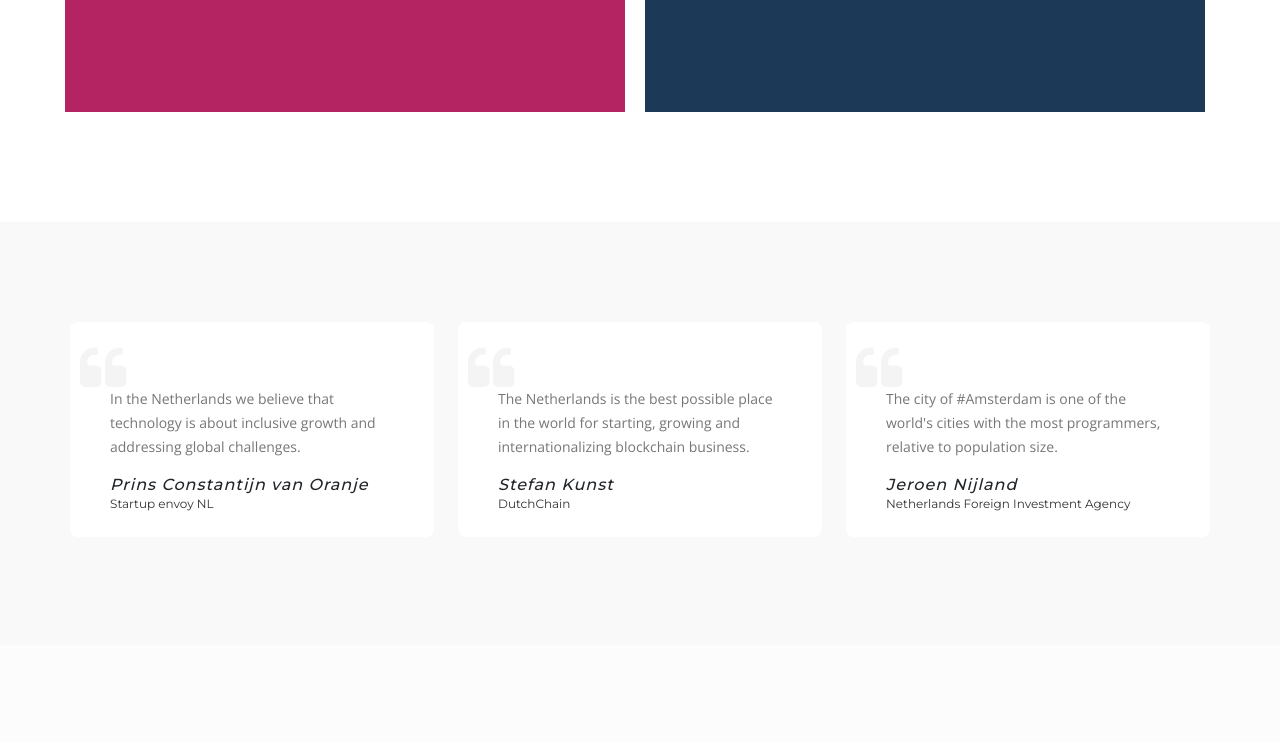
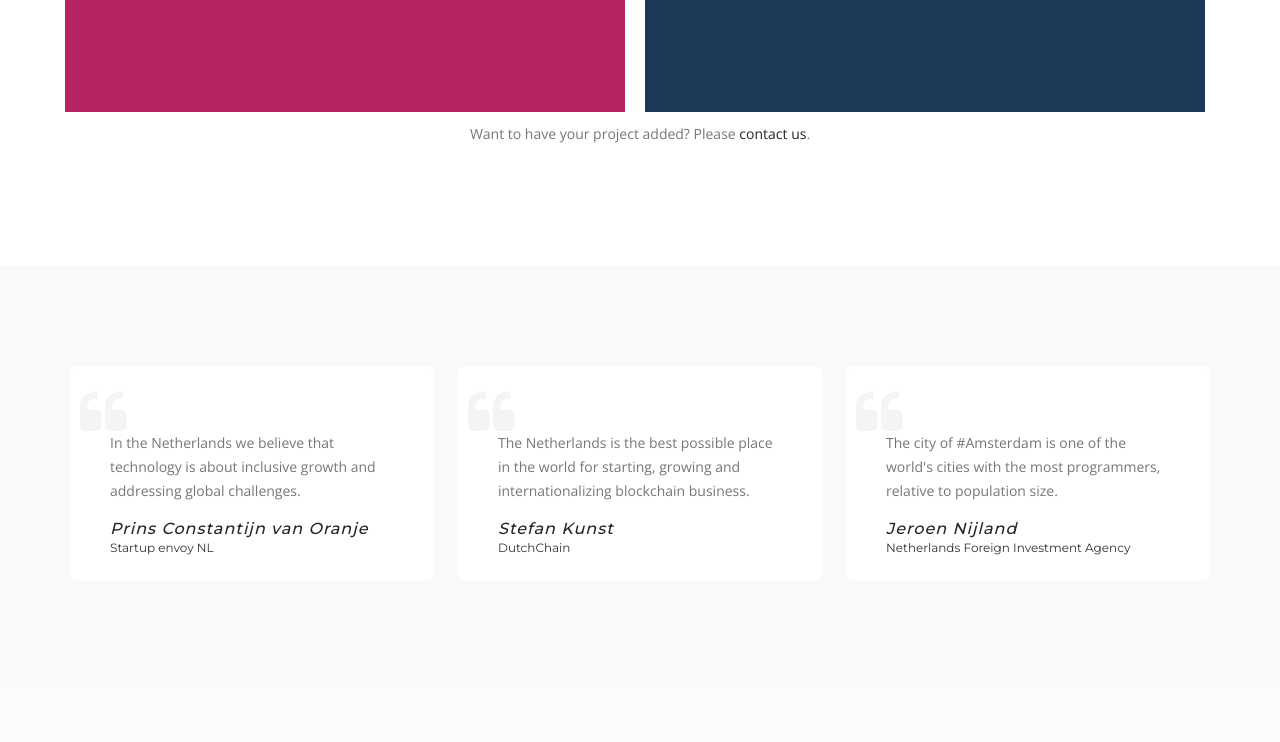
Before and after one commit to ethub-nl/website-public, a plain HTML site: page index.html in a window 1280 px wide. Shown: the part 2100-2842 px from the top of the page. Drawn offline with nearby package versions, Linux system fonts and the light colour scheme.

Commit message:
project add

```diff
--- a/index.html
+++ b/index.html
@@ -299,7 +299,16 @@
                         </figcaption>
                     </figure>
                 </div>
+            </div>
+        </div>
 
+        <div class="row">
+            <div class="col-md-12">
+                <div class="mt_filter">
+                    <div class="text-center filter">
+                        <p>Want to have your project added? Please <a href="mailto:info@ethub.nl">contact us</a>.</p>
+                    </div>
+                </div>
             </div>
         </div>
     </div>
```
